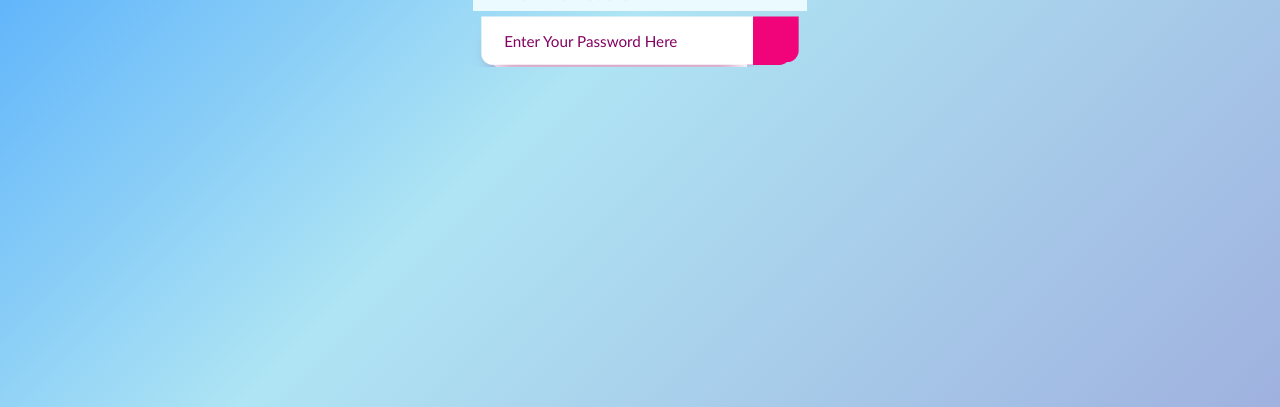
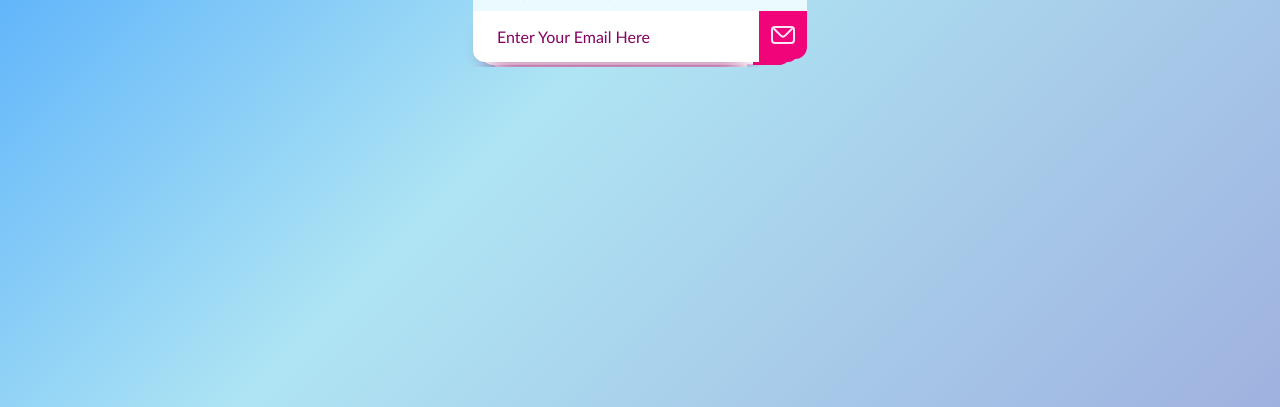
Before and after one commit to SamirAhmad5445/three-step-form, a plain HTML site: page index.html in a window 1280 px wide. Shown: the part 393-800 px from the top of the page. Drawn offline with Linux system fonts and the light colour scheme.

Commit message:
just a commit

```diff
--- a/index.html
+++ b/index.html
@@ -14,7 +14,7 @@
         <p>Fill all informations</p>
       </header>
       <div class="steps">
-        <div class="step step-1 completed">
+        <div class="step step-1">
           <input
             class="input"
             type="text"
```
